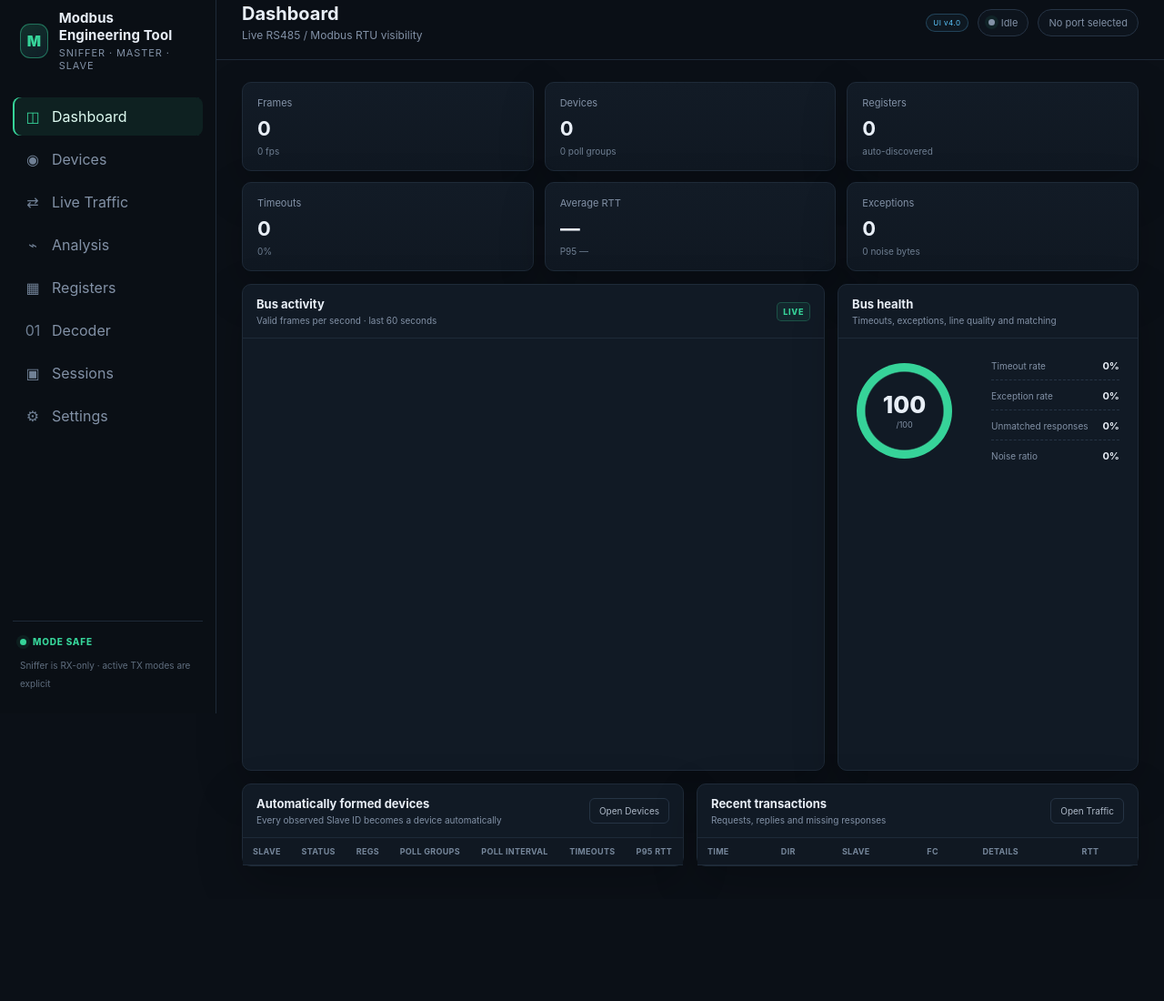
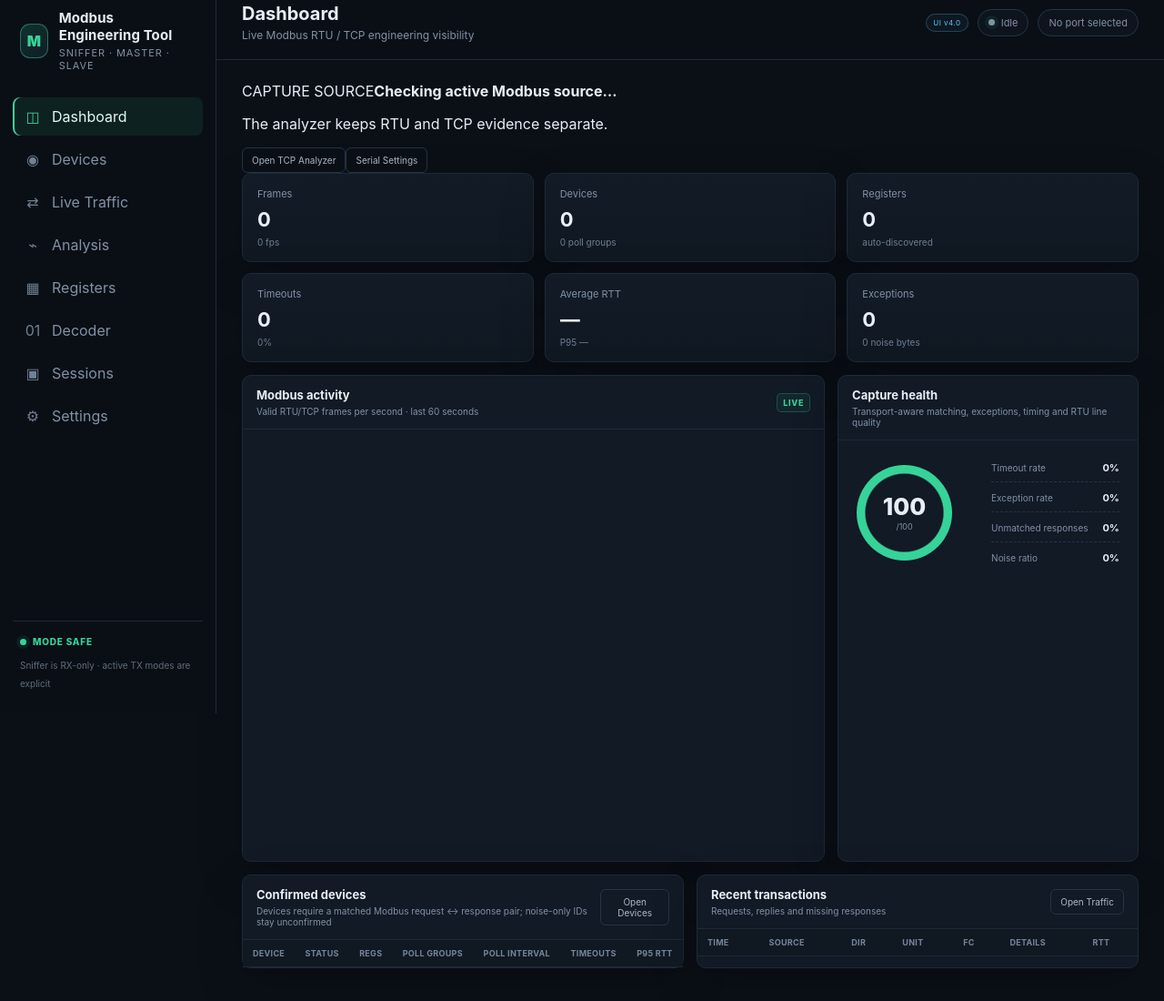
Before and after one commit to raohassandev/modbus-sniffer, a website: page public/v4.html in a window 1280 px wide. Shown: the part 16-1116 px from the top of the page at 91% size. Before the commit the page ends 1004 px from the top, so only its background shows below. Drawn offline with Linux system fonts and the light colour scheme; no server answers.

Commit message:
fix(ui): make dashboard capture source and device confidence explicit

```diff
--- a/public/v4.html
+++ b/public/v4.html
@@ -27,12 +27,16 @@
 
   <div class="workspace">
     <header class="topbar">
-      <div><h1 id="pageTitle">Dashboard</h1><p id="pageSubtitle">Live RS485 / Modbus RTU visibility</p></div>
+      <div><h1 id="pageTitle">Dashboard</h1><p id="pageSubtitle">Live Modbus RTU / TCP engineering visibility</p></div>
       <div class="top-actions"><span class="version-badge">UI v4.0</span><div class="connection-pill" id="connectionPill"><i></i><span id="connectionText">Idle</span></div><div class="serial-summary" id="serialSummary">No port selected</div></div>
     </header>
 
     <main>
       <section class="page active" id="page-dashboard">
+        <article class="source-banner" id="sourceBanner">
+          <div><span class="source-banner-kicker" id="sourceBannerKicker">CAPTURE SOURCE</span><strong id="sourceBannerTitle">Checking active Modbus source…</strong><p id="sourceBannerBody">The analyzer keeps RTU and TCP evidence separate.</p></div>
+          <div class="source-banner-actions"><button class="secondary" data-go="tcp">Open TCP Analyzer</button><button class="secondary" data-go="settings">Serial Settings</button></div>
+        </article>
         <div class="kpi-grid six">
           <article class="kpi"><span>Frames</span><strong id="kpiFrames">0</strong><small id="kpiFps">0 fps</small></article>
           <article class="kpi"><span>Devices</span><strong id="kpiDevices">0</strong><small id="kpiPolls">0 poll groups</small></article>
@@ -42,19 +46,19 @@
           <article class="kpi"><span>Exceptions</span><strong id="kpiExceptions">0</strong><small id="kpiNoise">0 noise bytes</small></article>
         </div>
         <div class="grid-2 wide-left">
-          <article class="panel"><div class="panel-head"><div><h2>Bus activity</h2><p>Valid frames per second · last 60 seconds</p></div><span class="live-dot">LIVE</span></div><canvas id="trafficChart" height="220"></canvas></article>
-          <article class="panel"><div class="panel-head"><div><h2>Bus health</h2><p>Timeouts, exceptions, line quality and matching</p></div></div><div class="health-layout"><div class="health-ring" id="dashHealthRing"><span id="dashHealthScore">100</span><small>/100</small></div><div class="health-list"><div><span>Timeout rate</span><strong id="dashTimeoutRate">0%</strong></div><div><span>Exception rate</span><strong id="dashExceptionRate">0%</strong></div><div><span>Unmatched responses</span><strong id="dashUnmatchedRate">0%</strong></div><div><span>Noise ratio</span><strong id="dashNoiseRate">0%</strong></div></div></div></article>
+          <article class="panel"><div class="panel-head"><div><h2>Modbus activity</h2><p>Valid RTU/TCP frames per second · last 60 seconds</p></div><span class="live-dot">LIVE</span></div><canvas id="trafficChart" height="220"></canvas></article>
+          <article class="panel"><div class="panel-head"><div><h2>Capture health</h2><p>Transport-aware matching, exceptions, timing and RTU line quality</p></div></div><div class="health-layout"><div class="health-ring" id="dashHealthRing"><span id="dashHealthScore">100</span><small>/100</small></div><div class="health-list"><div><span>Timeout rate</span><strong id="dashTimeoutRate">0%</strong></div><div><span>Exception rate</span><strong id="dashExceptionRate">0%</strong></div><div><span>Unmatched responses</span><strong id="dashUnmatchedRate">0%</strong></div><div><span>Noise ratio</span><strong id="dashNoiseRate">0%</strong></div></div></div></article>
         </div>
         <div class="grid-2">
-          <article class="panel"><div class="panel-head"><div><h2>Automatically formed devices</h2><p>Every observed Slave ID becomes a device automatically</p></div><button class="ghost" data-go="devices">Open Devices</button></div><div class="table-wrap compact"><table><thead><tr><th>Slave</th><th>Status</th><th>Regs</th><th>Poll groups</th><th>Poll interval</th><th>Timeouts</th><th>P95 RTT</th></tr></thead><tbody id="dashboardDevices"></tbody></table></div></article>
-          <article class="panel"><div class="panel-head"><div><h2>Recent transactions</h2><p>Requests, replies and missing responses</p></div><button class="ghost" data-go="traffic">Open Traffic</button></div><div class="table-wrap compact"><table><thead><tr><th>Time</th><th>Dir</th><th>Slave</th><th>FC</th><th>Details</th><th>RTT</th></tr></thead><tbody id="dashboardTraffic"></tbody></table></div></article>
+          <article class="panel"><div class="panel-head"><div><h2>Confirmed devices</h2><p>Devices require a matched Modbus request ↔ response pair; noise-only IDs stay unconfirmed</p></div><button class="ghost" data-go="devices">Open Devices</button></div><div class="table-wrap compact"><table><thead><tr><th>Device</th><th>Status</th><th>Regs</th><th>Poll groups</th><th>Poll interval</th><th>Timeouts</th><th>P95 RTT</th></tr></thead><tbody id="dashboardDevices"></tbody></table></div></article>
+          <article class="panel"><div class="panel-head"><div><h2>Recent transactions</h2><p>Requests, replies and missing responses</p></div><button class="ghost" data-go="traffic">Open Traffic</button></div><div class="table-wrap compact"><table><thead><tr><th>Time</th><th>Source</th><th>Dir</th><th>Unit</th><th>FC</th><th>Details</th><th>RTT</th></tr></thead><tbody id="dashboardTraffic"></tbody></table></div></article>
         </div>
       </section>
 
       <section class="page" id="page-devices">
-        <article class="panel toolbar-panel"><div><h2>Automatic Slave Device Model</h2><p class="muted">No configuration required. Devices are created from observed request/response Slave IDs.</p></div><div class="toolbar-actions"><a class="button secondary" href="/api/export/devices.csv">Export Devices</a><a class="button secondary" href="/api/export/polls.csv">Export Polling</a></div></article>
+        <article class="panel toolbar-panel"><div><h2>Automatic Modbus Device Model</h2><p class="muted">RTU Slaves and TCP Unit IDs remain separate by transport/channel. Confirmed devices require matched request/response evidence.</p></div><div class="toolbar-actions"><a class="button secondary" href="/api/export/devices.csv">Export Devices</a><a class="button secondary" href="/api/export/polls.csv">Export Polling</a></div></article>
         <div class="device-workspace">
-          <aside class="panel device-list-panel"><div class="panel-head"><div><h2>Detected devices</h2><p><span id="deviceCount">0</span> slave IDs</p></div></div><div id="deviceList" class="device-list"></div></aside>
+          <aside class="panel device-list-panel"><div class="panel-head"><div><h2>Detected devices</h2><p><span id="deviceCount">0</span> device observations</p></div></div><div id="deviceList" class="device-list"></div></aside>
           <div class="device-detail" id="deviceDetail"><article class="panel empty-state">Select a detected slave to inspect its polling groups, registers, values, timing and errors.</article></div>
         </div>
       </section>
```
